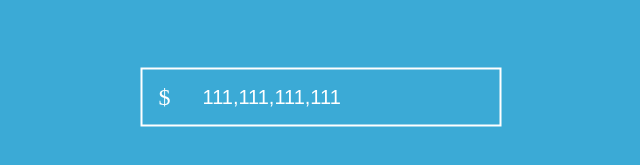
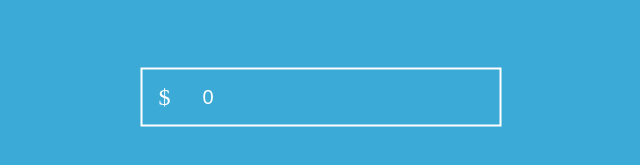
Before and after one commit to VolodymyrBuzinov/currency-input, a React (Create React App) app: page / in a window 1280 px wide. Shown: the part 303-468 px from the top of the page, without its empty margins (319-959 px from the left). Built offline with nearby package versions, Linux system fonts and the light colour scheme.

Commit message:
fix issues

```diff
--- a/src/App.tsx
+++ b/src/App.tsx
@@ -3,9 +3,7 @@ import "assets/index.scss";
 import { useCurrencyInput } from "components/CurrencyInput/useCurrencyInput";
 
 function App() {
-  const { val, onChange, currencySymbol, onBlur } = useCurrencyInput({
-    defaultValue: 111111111111 as any,
-  });
+  const { val, onChange, currencySymbol, onBlur } = useCurrencyInput({});
 
   return (
     <div className="App">
--- a/src/components/CurrencyInput/useCurrencyInput.ts
+++ b/src/components/CurrencyInput/useCurrencyInput.ts
@@ -10,6 +10,7 @@ export const useCurrencyInput = ({ defaultValue }: iUseCurrencyInput) => {
   const groupSeparator = ",";
   const [val, setVal] = useState("0");
   const [numericVal, setNumericVal] = useState(0);
+  console.log(numericVal);
 
   useEffect(() => {
     if (!defaultValue) return;
@@ -47,11 +48,14 @@ export const useCurrencyInput = ({ defaultValue }: iUseCurrencyInput) => {
   };
 
   const makeNumberValue = (val: string) => {
-    return Number(
-      val
-        .replace(RegExp(`[^\\d\\${centsSeparator}]`, "g"), "")
-        .replace(RegExp(`\\${centsSeparator}`), ".")
-    );
+    const onlySeparator = val === ".";
+    return onlySeparator
+      ? 0
+      : Number(
+          val
+            .replace(RegExp(`[^\\d\\${centsSeparator}]`, "g"), "")
+            .replace(RegExp(`\\${centsSeparator}`), ".")
+        );
   };
 
   const setCursorPosition = (
@@ -91,7 +95,9 @@ export const useCurrencyInput = ({ defaultValue }: iUseCurrencyInput) => {
     setVal((pv) => {
       setCursorPosition(
         target,
-        Number(makeLocaleString(value).length - pv.length >= 2)
+        value === "."
+          ? 1
+          : Number(makeLocaleString(value).length - pv.length >= 2)
       );
 
       return makeLocaleString(value);
```
